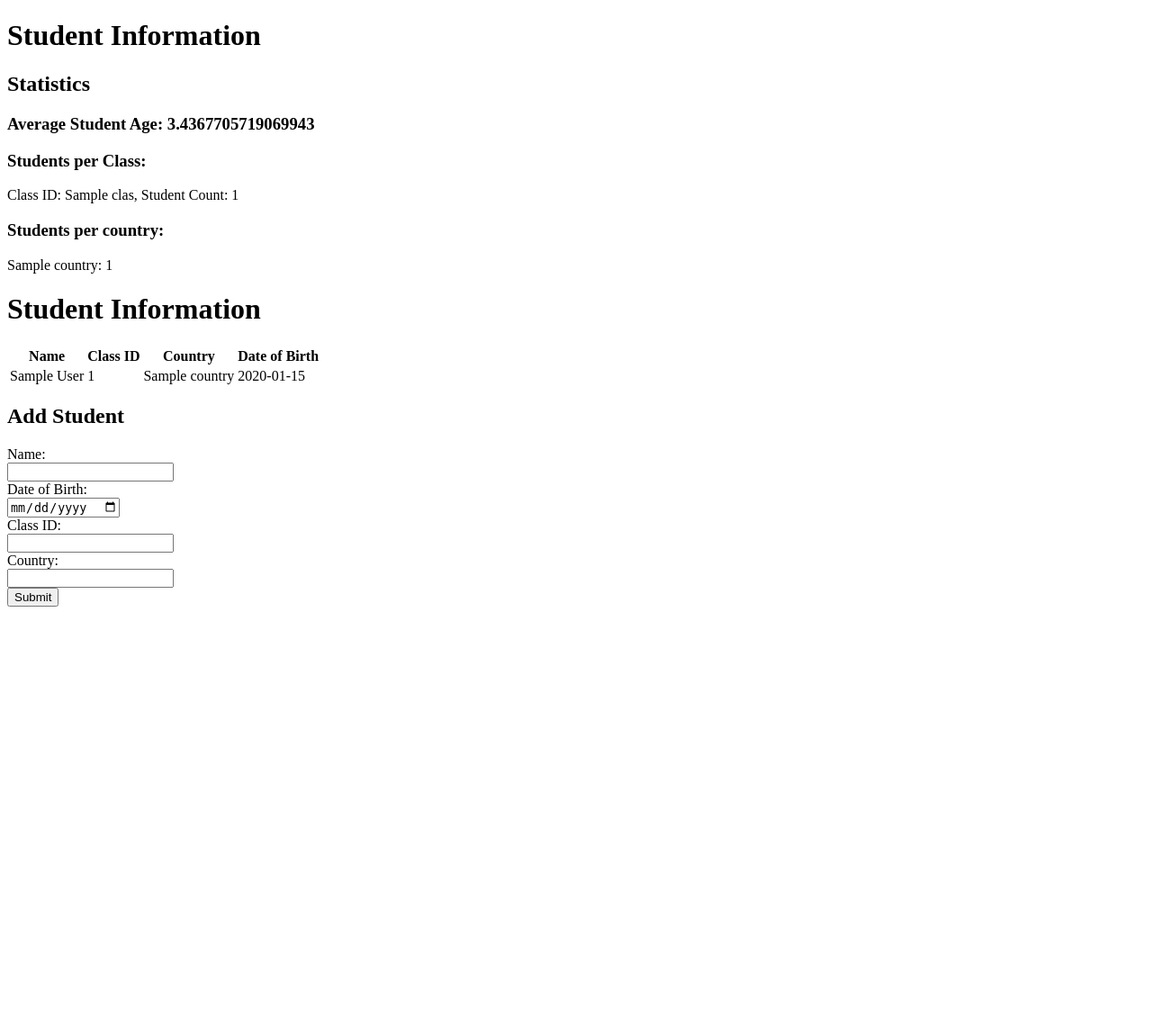
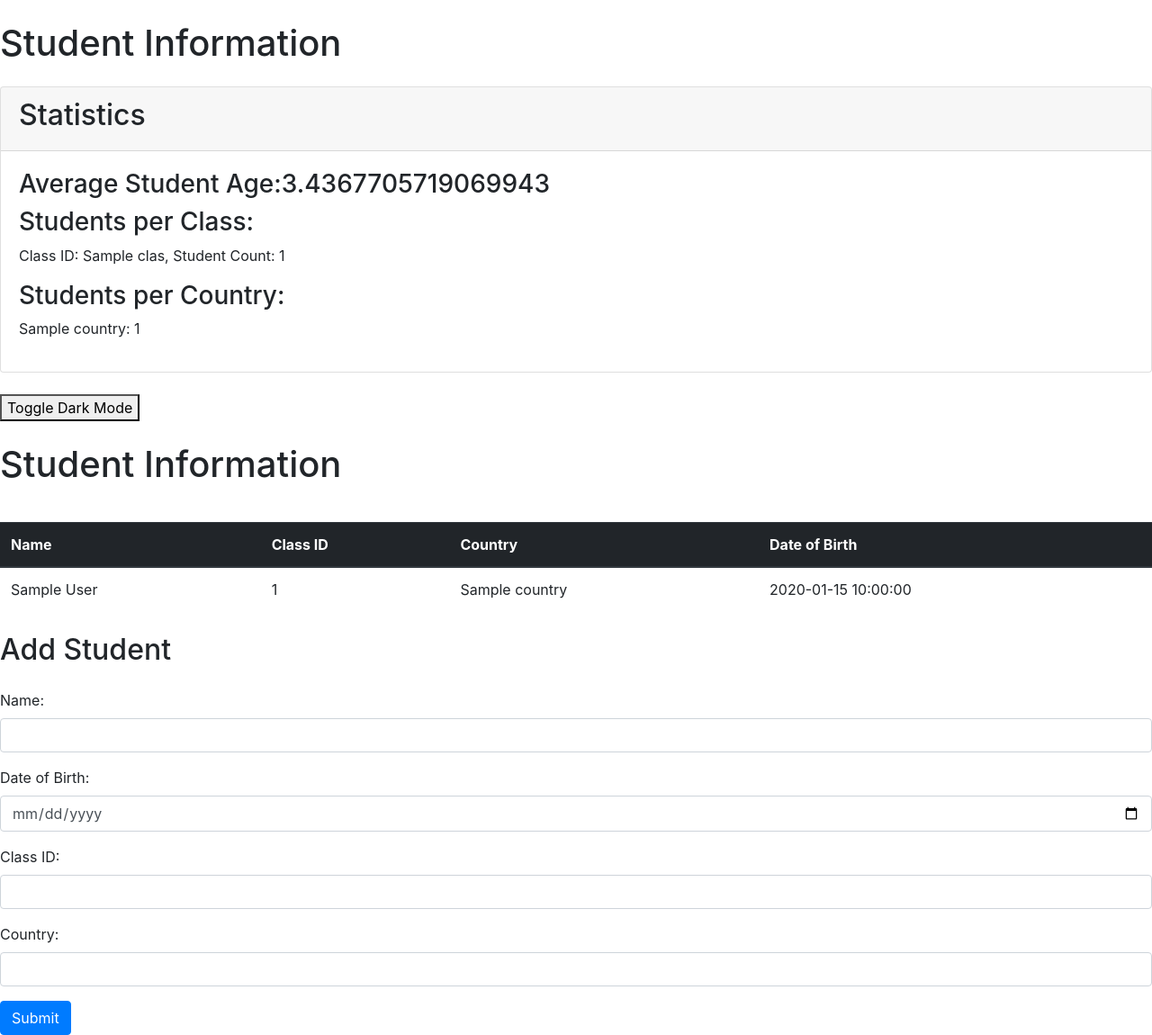
Before and after one commit to Aboodroidi/Rehal-Intern, a Flask app: page / in a window 1280 px wide. Shown: the whole page at 90% size. Before the commit the page ends 674 px from the top, so only its background shows below. Run offline with Flask 3, Linux system fonts and the light colour scheme; tables that the repository leaves empty hold one stand-in row (values such as "Sample post"); some libraries are stand-ins or nearby versions.

Commit message:
Added a Dark mode (Not functioning)

```diff
--- a/myflaskapp/templates/index.html
+++ b/myflaskapp/templates/index.html
@@ -3,58 +3,96 @@
 <head>
     <meta charset="UTF-8">
     <title>Student Information</title>
+
+    <!-- CSS -->
+    <link rel="stylesheet" href="styles.css">
+    <link href="https://maxcdn.bootstrapcdn.com/bootstrap/4.0.0/css/bootstrap.min.css" rel="stylesheet">
+
+    <!-- JS -->
+    <script src="https://ajax.googleapis.com/ajax/libs/jquery/3.2.1/jquery.min.js"></script>
+    <script src="https://maxcdn.bootstrapcdn.com/bootstrap/4.0.0/js/bootstrap.min.js"></script>
+
+
 </head>
-<body>
-    <h1>Student Information</h1>
 
+<h1 class="mt-4 mb-4">Student Information</h1>
+
+    <div class="card mb-4">
+        <div class="card-header">
             <h2>Statistics</h2>
-
-    <h3>Average Student Age: {{ average_age }}</h3>
+        </div>
+        <div class="card-body">
+            <h3>Average Student Age:{{ average_age }}</h3>
 
             <h3>Students per Class:</h3>
             {% for class_info in student_per_class %}
                 <p>Class ID: {{ class_info[0] }}, Student Count: {{ class_info[1] }}</p>
             {% endfor %}
 
-    <h3>Students per country:</h3>
+            <h3>Students per Country:</h3>
             {% for country_name, count in student_per_country %}
                 <p>{{ country_name }}: {{ count }}</p>
             {% endfor %}
+        </div>
+    </div>
 
-    <h1>Student Information</h1>
-    <table>
+    <table class="table">
+
+    <body class="light-mode">
+    <button onclick="toggleDarkMode()">Toggle Dark Mode</button>
+
+
+<body class="container">
+
+    <h1 class="mt-4 mb-4">Student Information</h1>
+
+    <table class="table">
+        <thead class="thead-dark">
             <tr>
                 <th>Name</th>
                 <th>Class ID</th>
                 <th>Country</th>
                 <th>Date of Birth</th>
             </tr>
+        </thead>
+        <tbody>
             {% for student in students %}
             <tr>
                 <td>{{ student.name }}</td>
                 <td>{{ student.class_id }}</td>
                 <td>{{ student.country.country_name }}</td>
-            <td>{{ student.date_of_birth.strftime('%Y-%m-%d') }}</td>  <!-- Formatting date to display only date and not time -->
+                <td>{{ student.date_of_birth }}</td>
             </tr>
             {% endfor %}
+        </tbody>
     </table>
 
-    <h2>Add Student</h2>
+    <h2 class="mt-4 mb-4">Add Student</h2>
     <form action="/add_student" method="post">
-        <label for="name">Name:</label><br>
-        <input type="text" id="name" name="name"><br>
+        <div class="form-group">
+            <label for="name">Name:</label>
+            <input type="text" class="form-control" id="name" name="name">
+        </div>
 
-        <label for="dob">Date of Birth:</label><br>
-        <input type="date" id="dob" name="dob"><br>
+        <div class="form-group">
+            <label for="dob">Date of Birth:</label>
+            <input type="date" class="form-control" id="dob" name="dob">
+        </div>
 
-        <label for="class_id">Class ID:</label><br>
-        <input type="number" id="class_id" name="class_id"><br>
+        <div class="form-group">
+            <label for="class_id">Class ID:</label>
+            <input type="number" class="form-control" id="class_id" name="class_id">
+        </div>
 
-        <label for="country_name">Country:</label><br>
-        <input type="text" id="country_name" name="country_name"><br>
+        <div class="form-group">
+            <label for="country_name">Country:</label>
+            <input type="text" class="form-control" id="country_name" name="country_name">
+        </div>
 
-        <input type="submit" value="Submit">
+        <button type="submit" class="btn btn-primary">Submit</button>
     </form>
+    <script src="scripts.js"></script>
 </body>
 
+
 </html>
--- /dev/null
+++ b/myflaskapp/templates/script.js
@@ -0,0 +1,6 @@
+function toggleDarkMode() {
+    var element = document.body;
+    element.classList.toggle("dark-mode");
+}
+
+/* You can add more JavaScript functions here */
```
Also changed, not shown: myflaskapp/templates/style.css (added, +13 -0 lines). Lines whose indentation alone changed are shown as unchanged.
